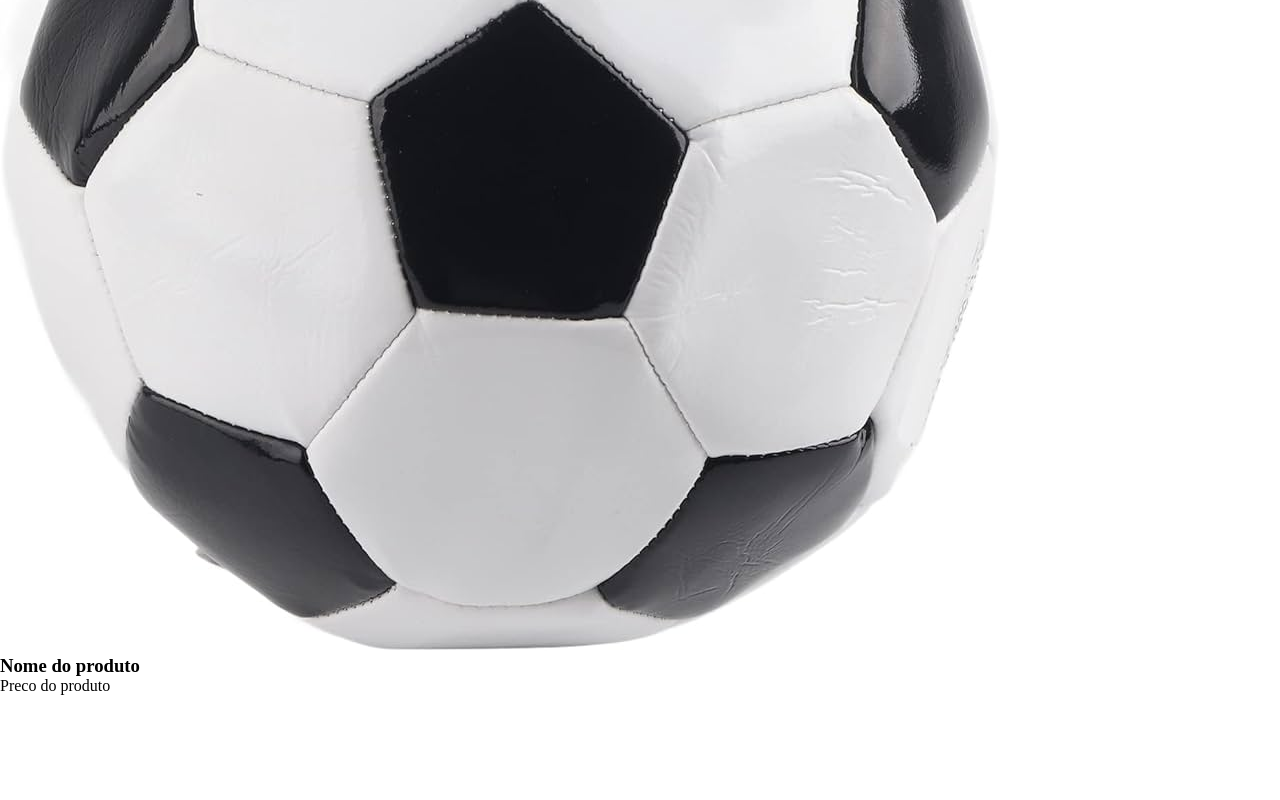
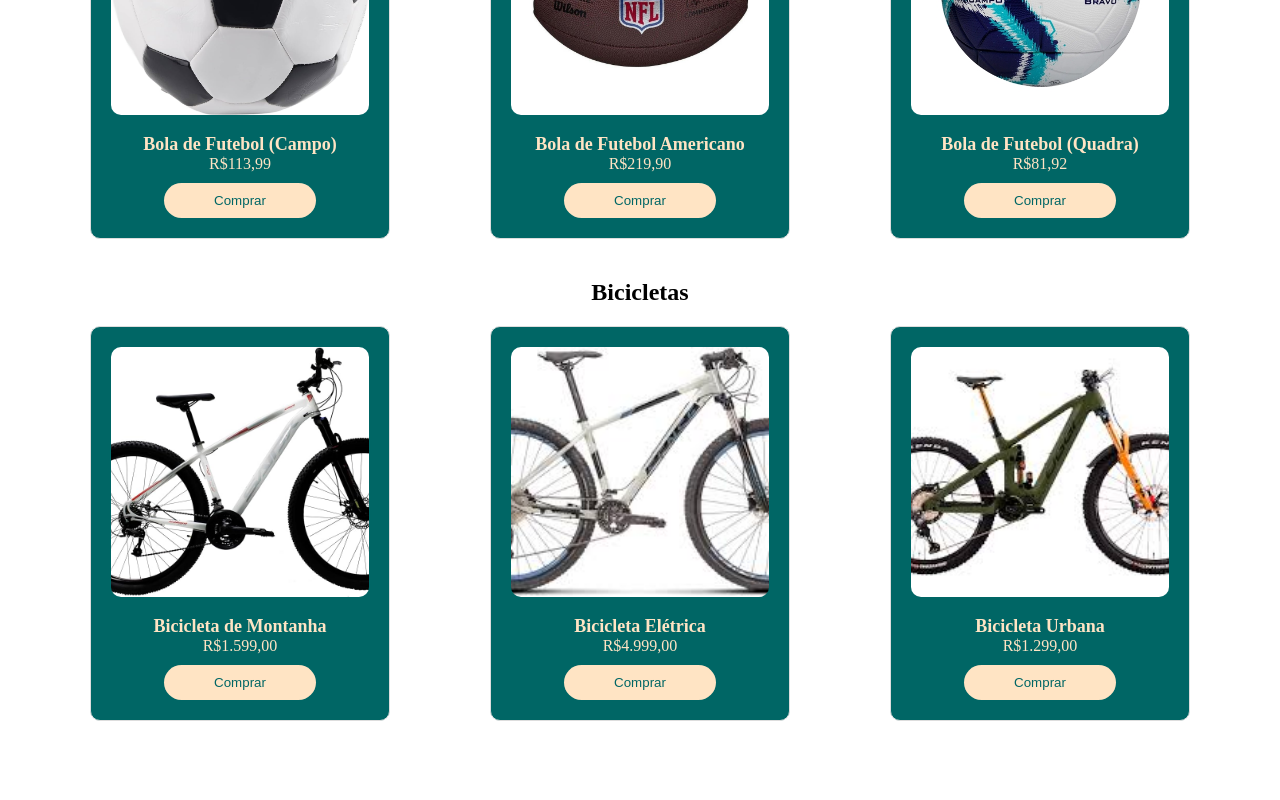
Before and after one commit to Tech-Nova-Solutions/CP-1-web-front, a React (Vite) app: page /produtos in a window 1280 px wide. Shown: the part 380-1180 px from the top of the page. Built offline with nearby package versions, Linux system fonts and the light colour scheme.

Commit message:
Arrumando erros e Começando a estilizar os produtos

```diff
--- a/src/components/Footer.jsx
+++ b/src/components/Footer.jsx
@@ -1,6 +1,6 @@
 import React from 'react';
 import { Link } from 'react-router-dom';
-import { FooterStyle } from '../css/FooterStyle'; // Importando o FooterStyle
+import { FooterStyle } from '../css/FooterStyle';
 
 const Footer = () => {
   return (
--- a/src/css/FooterStyle.jsx
+++ b/src/css/FooterStyle.jsx
@@ -5,6 +5,7 @@ export const FooterStyle = styled.footer`
   padding: 40px 0;
   color: bisque;
   text-align: center;
+  margin-top: 100px;
 
   .footer-section {
     display: flex;
--- /dev/null
+++ b/src/css/ProdutosStyle.jsx
@@ -0,0 +1,70 @@
+import styled from 'styled-components';
+
+export const ProdutosStyle = styled.div`
+  h1 {
+    margin-top: 30px;
+    text-align: center;
+    margin-bottom: 40px;
+    color: black;
+  }
+
+  h2 {
+    text-align: center;
+    margin-top: 40px;
+    margin-bottom: 20px;
+    color: black;
+  }
+
+  .container_produtos {
+    display: flex;
+    flex-wrap: wrap;
+    justify-content: center;
+    gap: 100px;
+  }
+
+  .produtos {
+    background-color: var(--verde);
+    border: 1px solid #ddd;
+    border-radius: 10px;
+    padding: 20px;
+    text-align: center;
+    width: 300px;
+  }
+
+  .produtos img {
+    width: 100%;
+    height: 250px; /* Definido tamanho fixo */
+    object-fit: cover; /* Garante que a imagem preencha o espaço sem distorção */
+    border-radius: 10px;
+  }
+
+  .produto1, .produto2, .produto3, .produto4, .produto5, .produto6 {
+    margin-top: 15px;
+  }
+
+  .produto1 h3, .produto2 h3, .produto3 h3, .produto4 h3, .produto5 h3, .produto6 h3 {
+    font-size: 18px;
+    color: bisque;
+  }
+
+  .produto1 p, .produto2 p, .produto3 p, .produto4 p, .produto5 p, .produto6 p {
+    font-size: 16px;
+    color: bisque;
+  }
+
+  /* Estilização do botão "Comprar" */
+  button {
+    background-color: bisque;
+    color: var(--verde);
+    padding: 10px 50px;
+    border: none;
+    border-radius: 30px;
+    margin-top: 10px;
+    cursor: pointer;
+    transition: background-color 0.3s ease;
+  }
+
+  button:hover {
+    background-color: white;
+  }
+`;
--- a/src/routes/Produtos.jsx
+++ b/src/routes/Produtos.jsx
@@ -1,68 +1,74 @@
-import React from 'react'
+import React from 'react';
+import { ProdutosStyle } from '../css/ProdutosStyle';
 
 const Produtos = () => {
   return (
+    <ProdutosStyle>
+      <h1>Conheça nossa Coleção de Produtos Esportivos!</h1>
 
-    <>
-
-    <div className='container_produtos'>
-      <div>
+      {/* Seção de Bolas */}
+      <h2>Bolas</h2>
+      <div className='container_produtos'>
         <div className='produtos'>
-          <img className='bola1' src='/src/assets/Bola.jpg' alt='Produto 1' />
+          <img className='bola1' src='/src/assets/Bola.jpg' alt='Bola de Futebol (Campo)' />
           <div className='produto1'>
-            <h3>Nome do produto</h3>
-            <p>Preco do produto</p>
+            <h3>Bola de Futebol (Campo)</h3>
+            <p>R$113,99</p>
+            <button>Comprar</button>
           </div>
         </div>
 
         <div className='produtos'>
-          <img className='bola2' src='/src/assets/Bola2.jpg' alt='Produto 1' />
+          <img className='bola2' src='/src/assets/Bola2.jpg' alt='Bola de Futebol Americano' />
           <div className='produto2'>
-            <h3>Nome do produto</h3>
-            <p>Preco do produto</p>
+            <h3>Bola de Futebol Americano</h3>
+            <p>R$219,90</p>
+            <button>Comprar</button>
           </div>
         </div>
 
         <div className='produtos'>
-          <img className='bola3' src='/src/assets/Bola3.jpg' alt='Produto 3' />
+          <img className='bola3' src='/src/assets/Bola3.jpg' alt='Bola de Futebol (Quadra)' />
           <div className='produto3'>
-            <h3>Nome do produto</h3>
-            <p>Preco do produto</p>
+            <h3>Bola de Futebol (Quadra)</h3>
+            <p>R$81,92</p>
+            <button>Comprar</button>
           </div>
         </div>
       </div>
 
-
-      <div className='produtos'>
-          <img className='bicicleta3' src='/src/assets/Bicicleta1.jpg' alt='Produto 4' />
+      {/* Seção de Bicicletas */}
+      <h2>Bicicletas</h2>
+      <div className='container_produtos'>
+        <div className='produtos'>
+          <img className='bicicleta1' src='/src/assets/Bicicleta1.jpg' alt='Bicicleta de Montanha' />
           <div className='produto4'>
-            <h3>Nome do produto</h3>
-            <p>Preco do produto</p>
+            <h3>Bicicleta de Montanha</h3>
+            <p>R$1.599,00</p>
+            <button>Comprar</button>
           </div>
         </div>
 
         <div className='produtos'>
-          <img className='bicicleta3' src='/src/assets/Bicicleta2.jpg' alt='Produto 5' />
+          <img className='bicicleta2' src='/src/assets/Bicicleta2.jpg' alt='Bicicleta Elétrica' />
           <div className='produto5'>
-            <h3>Nome do produto</h3>
-            <p>Preco do produto</p>
+            <h3>Bicicleta Elétrica</h3>
+            <p>R$4.999,00</p>
+            <button>Comprar</button>
           </div>
         </div>
 
         <div className='produtos'>
-          <img className='bicicleta3' src='/src/assets/Bicicleta3.jpg' alt='Produto 6' />
+          <img className='bicicleta3' src='/src/assets/Bicicleta3.jpg' alt='Bicicleta Urbana' />
           <div className='produto6'>
-            <h3>Nome do produto</h3>
-            <p>Preco do produto</p>
+            <h3>Bicicleta Urbana</h3>
+            <p>R$1.299,00</p>
+            <button>Comprar</button>
           </div>
         </div>
-
-
-    </div>
-
-
-    </>
-  )
+      </div>
+    </ProdutosStyle>
+  );
 }
 
-export default Produtos
+export default Produtos;
```
